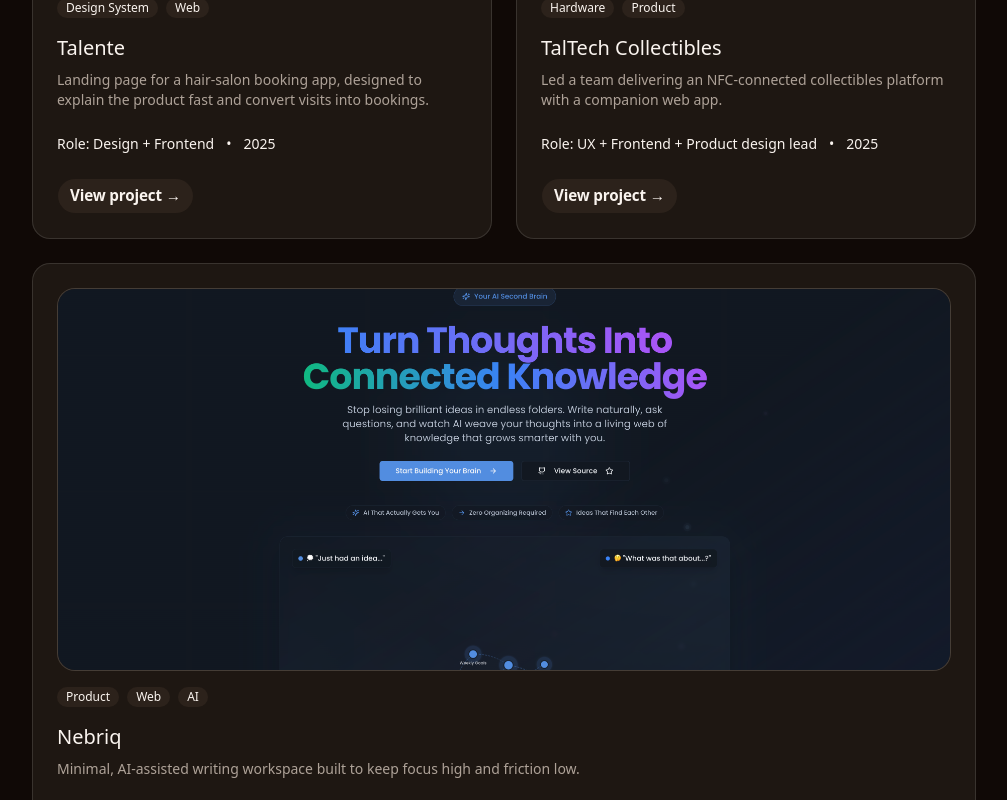
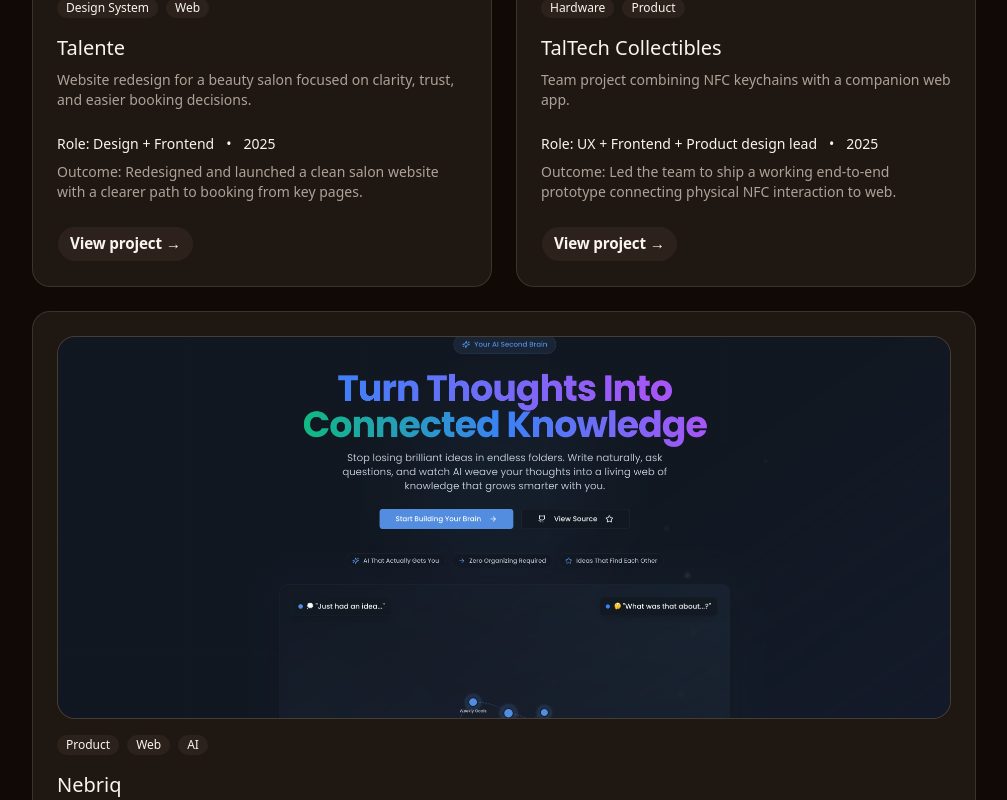
Before and after one commit to paulbgtr/paulbg.dev, a Next.js app: page / in a window 1280 px wide. Shown: the part 1440-2240 px from the top of the page, without its empty margins (136-1143 px from the left). Built offline with nearby package versions, Linux system fonts and the light colour scheme.

Commit message:
Revise selected projects copy

```diff
--- a/components/selected-work.tsx
+++ b/components/selected-work.tsx
@@ -19,7 +19,7 @@
   {
     title: "Talente",
     description:
-      "Landing page for a hair‑salon booking app, designed to explain the product fast and convert visits into bookings.",
+      "Website redesign for a beauty salon focused on clarity, trust, and easier booking decisions.",
     href: "https://talente.ee",
     image: {
       src: "/talente.png",
@@ -28,6 +28,8 @@
     tags: ["Design System", "Web"],
     role: "Design + Frontend",
     year: "2025",
+    outcome:
+      "Redesigned and launched a clean salon website with a clearer path to booking from key pages.",
     aspect: "aspect-[16/10]",
     gradient:
       "bg-[linear-gradient(120deg,hsl(var(--muted))_0%,hsl(var(--accent))_45%,hsl(var(--muted))_100%)]",
@@ -35,7 +37,7 @@
   {
     title: "TalTech Collectibles",
     description:
-      "Led a team delivering an NFC‑connected collectibles platform with a companion web app.",
+      "Team project combining NFC keychains with a companion web app.",
     href: "https://taltech-collectibles.vercel.app/",
     image: {
       src: "/taltech-collectibles.png",
@@ -44,6 +46,8 @@
     tags: ["Hardware", "Product"],
     role: "UX + Frontend + Product design lead",
     year: "2025",
+    outcome:
+      "Led the team to ship a working end-to-end prototype connecting physical NFC interaction to web.",
     aspect: "aspect-[16/10]",
     gradient:
       "bg-[radial-gradient(circle_at_top,hsl(var(--accent))_0%,hsl(var(--muted))_55%,hsl(var(--background))_100%)]",
@@ -51,7 +55,7 @@
   {
     title: "Nebriq",
     description:
-      "Minimal, AI‑assisted writing workspace built to keep focus high and friction low.",
+      "AI-assisted writing SaaS built and launched as a complete product.",
     href: "https://nebriq.com",
     image: {
       src: "/nebriq.png",
@@ -60,6 +64,8 @@
     tags: ["Product", "Web", "AI"],
     role: "Product Design, Development, AI Integration",
     year: "2024",
+    outcome:
+      "Shipped from idea to production, validated with real usage, and closed after product learnings.",
     aspect: "aspect-[21/9]",
     gradient:
       "bg-[linear-gradient(135deg,hsl(var(--background))_0%,hsl(var(--accent))_45%,hsl(var(--muted))_100%)]",
@@ -114,12 +120,15 @@
               </div>
             </CardHeader>
             <CardContent className="pt-0">
-              <div>
+              <div className="grid gap-2">
                 <div className="flex items-center gap-3">
                   <span>Role: {project.role}</span>
                   <span>•</span>
                   <span>{project.year}</span>
                 </div>
+                <p className="text-sm text-muted-foreground">
+                  Outcome: {project.outcome}
+                </p>
               </div>
             </CardContent>
             <CardFooter>
```
